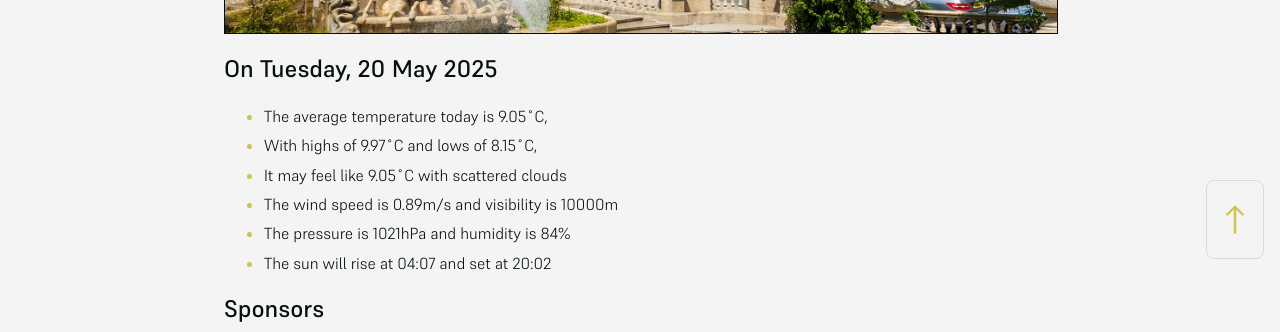
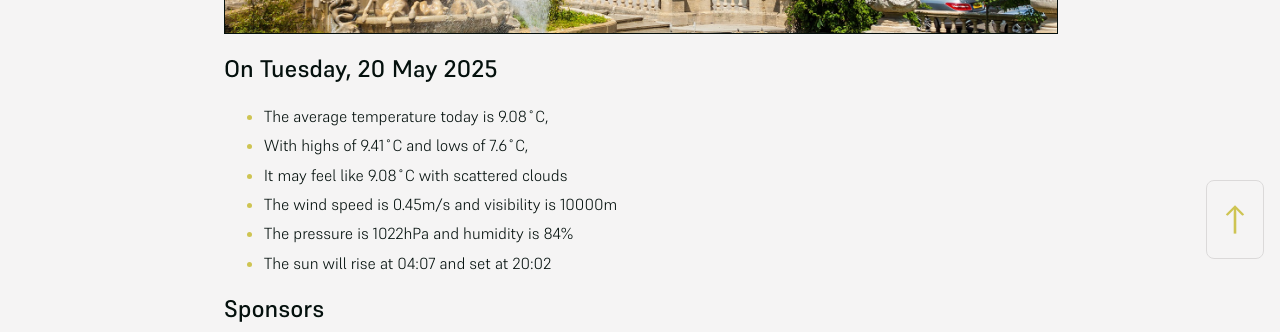
Before and after one commit to mat-0/cheltenham-open-data, a Jekyll site: the page built from index.md, in a window 1280 px wide. Shown: the part 625-957 px from the top of the page. Built offline with Jekyll 4.4.1, drawn with Linux system fonts in a browser that asks for light colours.

Commit message:
Updated 2025-05-20 04:00:47

```diff
--- a/index.md
+++ b/index.md
@@ -10,11 +10,11 @@ seo: Menu
 <!-- weather_marker starts -->
 ## On Tuesday, 20 May 2025
 
-- The average temperature today is 9.05˚C,
-- With highs of 9.97˚C and lows of 8.15˚C,
-- It may feel like 9.05˚C with scattered clouds
-- The wind speed is 0.89m/s and visibility is 10000m
-- The pressure is 1021hPa and humidity is 84%
+- The average temperature today is 9.08˚C,
+- With highs of 9.41˚C and lows of 7.6˚C,
+- It may feel like 9.08˚C with scattered clouds
+- The wind speed is 0.45m/s and visibility is 10000m
+- The pressure is 1022hPa and humidity is 84%
 - The sun will rise at 04:07 and set at 20:02
 
 <!-- weather_marker ends -->
```
Also changed, not shown: _data/flood.json (+5 -48 lines), _pages/news.md (+4 -4 lines).
